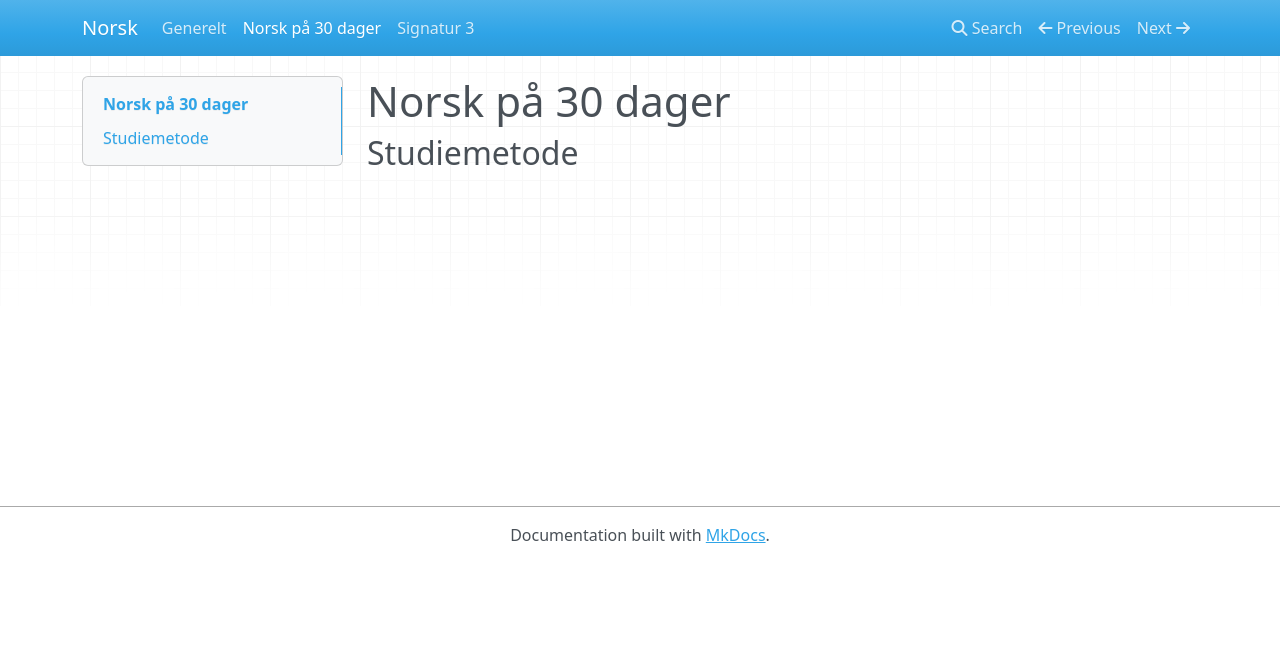
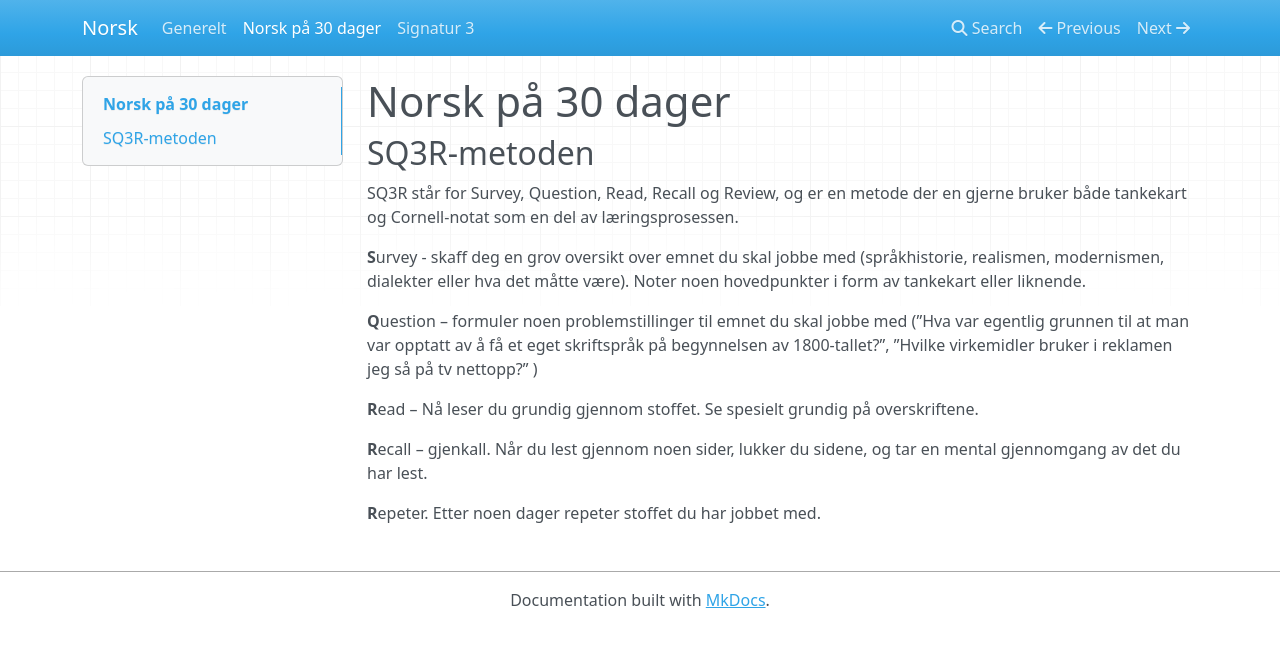
Before and after one commit to longegg/norsk, an MkDocs documentation site: the page built from docs/30-dager.md, in a window 1280 px wide. Shown: the top 647 px of the page. Built offline with MkDocs 1.6.1, drawn with Linux system fonts in a browser that asks for light colours; nearby versions of some CDN libraries.

Commit message:
Add some text.

```diff
--- a/docs/30-dager.md
+++ b/docs/30-dager.md
@@ -1,3 +1,15 @@
 # Norsk på 30 dager
 
-## Studiemetode
+## SQ3R-metoden
+
+SQ3R står for Survey, Question, Read, Recall og Review, og er en metode der en gjerne bruker både tankekart og Cornell-notat som en del av læringsprosessen.
+
+**S**urvey -  skaff deg en grov oversikt over emnet du skal jobbe med (språkhistorie, realismen, modernismen, dialekter eller hva det måtte være). Noter noen hovedpunkter i form av tankekart eller liknende.
+
+**Q**uestion – formuler noen problemstillinger til emnet du skal jobbe med (”Hva var egentlig grunnen til at man var opptatt av å få et eget skriftspråk på begynnelsen av 1800-tallet?”, ”Hvilke virkemidler bruker i reklamen jeg så på tv nettopp?” )
+
+**R**ead – Nå leser du grundig gjennom stoffet. Se spesielt grundig på overskriftene.
+
+**R**ecall – gjenkall. Når du lest gjennom noen sider, lukker du sidene, og tar en mental gjennomgang av det du har lest.
+
+**R**epeter. Etter noen  dager repeter stoffet du har jobbet med.
```
